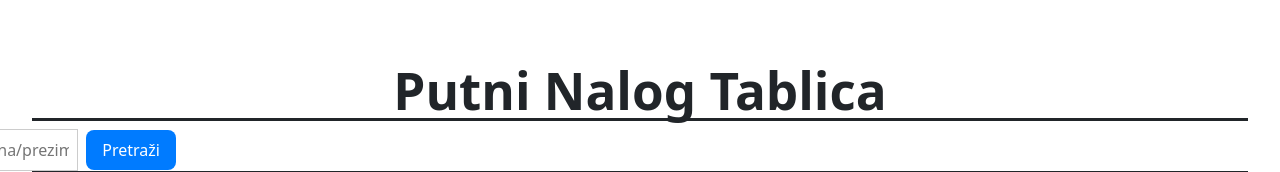
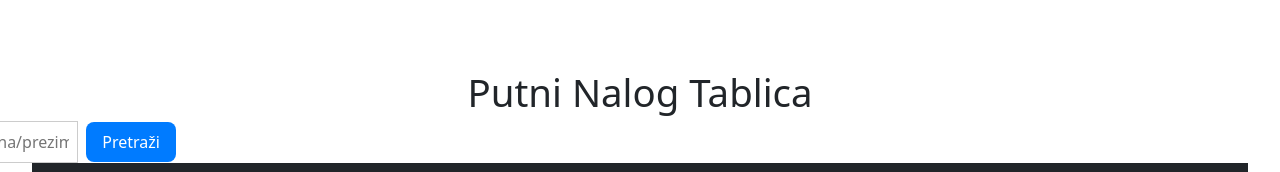
Before and after one commit to Xerokee/putninalozi, a React (Vite) app: page / in a window 1280 px wide. Shown: the part 226-398 px from the top of the page. Built offline with nearby package versions, Linux system fonts and the light colour scheme; no server answers.

Commit message:
Add Datepicker and reformat text for PregledPutniNalog

```diff
--- a/package.json
+++ b/package.json
@@ -17,6 +17,7 @@
     "prop-types": "^15.8.1",
     "react": "^18.2.0",
     "react-bootstrap": "^2.7.4",
+    "react-datepicker": "^4.16.0",
     "react-dom": "^18.2.0",
     "react-hot-toast": "^2.4.1",
     "react-router-dom": "^6.11.1"
--- a/src/components/DodajPutniNalog/DodajPutniNalog.jsx
+++ b/src/components/DodajPutniNalog/DodajPutniNalog.jsx
@@ -4,6 +4,8 @@ import 'bootstrap/dist/css/bootstrap.min.css';
 import NavigationJSX from '../Navigation/Navigation';
 import { useNavigate } from 'react-router-dom';
 import toast, { Toaster } from 'react-hot-toast';
+import DatePicker from "react-datepicker";
+import "react-datepicker/dist/react-datepicker.css";
 
 export default function DodajPutniNalog() {
   const [Polaziste, setPolaziste] = useState("");
@@ -84,10 +86,16 @@ export default function DodajPutniNalog() {
             </label>
           </div>
           <div className='form-group mt-2'>
-            <label>Unesite Datum Odlaska:
-              <input className='form-control' type="text" value={Datum_odlaska} onChange={(e) => setDatumOdlaska(e.target.value)} />
-            </label>
-          </div>
+        <label>Unesite Datum Odlaska:</label>
+      </div>
+      <div className='form-group'>
+        <DatePicker
+          className='form-control'
+          selected={Datum_odlaska}
+          onChange={(date) => setDatumOdlaska(date)}
+          dateFormat="dd/MM/yyyy"
+        />
+        </div>
           <div className='form-group mt-2'>
             <label>Unesite Broj Dana:
               <input className='form-control' type="text" value={Broj_dana} onChange={(e) => setBrojDana(e.target.value)} />
--- a/src/index.css
+++ b/src/index.css
@@ -34,10 +34,9 @@ body {
 }
 
 h1 {
-  font-size: 3.2em;
+  font-size: 2.4em;
   line-height: 1.1;
-  font-weight: bold;
-  border-bottom-style: solid;
+
 }
 
 button {
```
Also changed, not shown: 1 other file (tests, documents, lock files or other folders).
